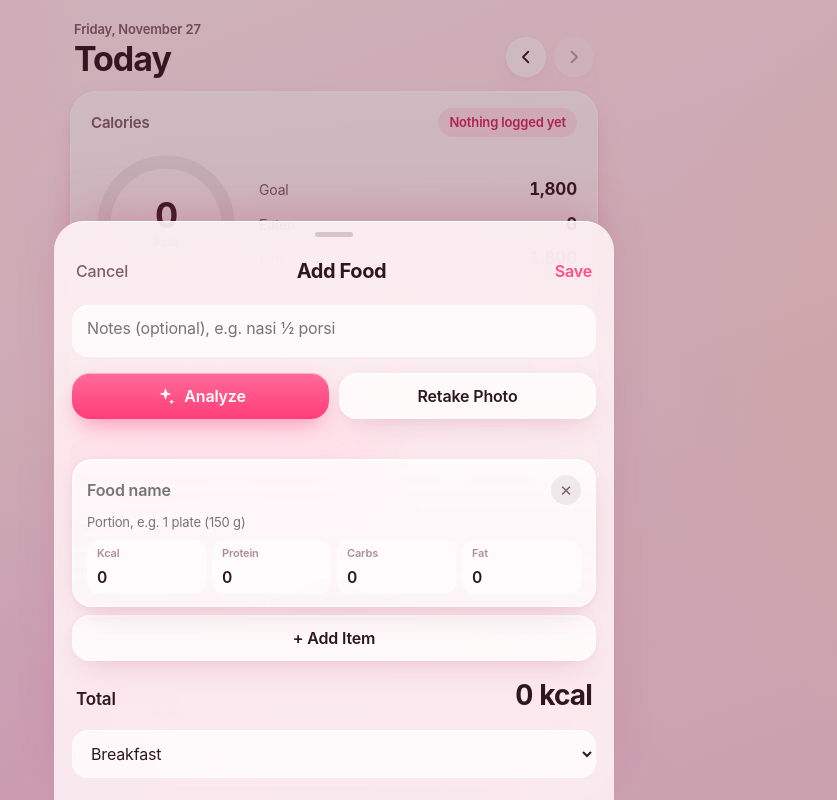
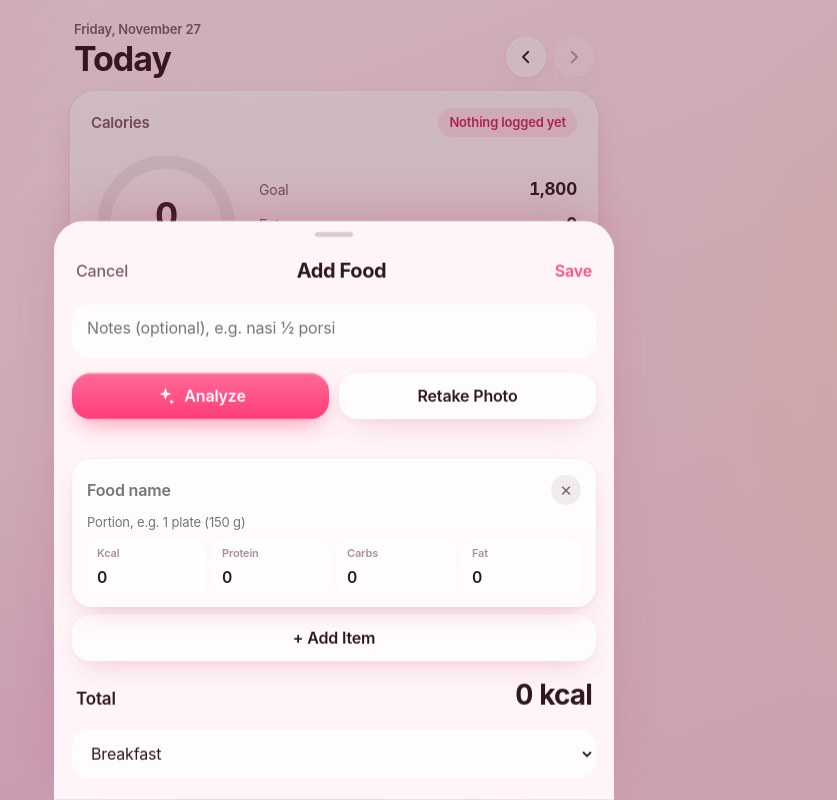
Before and after one commit to aryaputra1208-glitch/calorie-tracker, a plain HTML site: page index.html in a window 1280 px wide. Both pictures are taken after a click on the button "Manual". Shown: the whole page, without its empty margins (306-1143 px from the left). Drawn offline with Linux system fonts and the light colour scheme.

Commit message:
Smoother Add Food sheet: no backdrop blur, start slide on next frame
Co-Authored-By: Claude Opus 5.5 <noreply@anthropic.com>
Claude-Session: https://claude.ai/code/session_011qu9euKpGqhzk75Kxj1dY2

```diff
--- a/index.html
+++ b/index.html
@@ -143,8 +143,9 @@ h2{font-size:20px;font-weight:700;letter-spacing:-.02em;margin:0}
 .ov.on{opacity:1;pointer-events:auto}
 .sheet{position:fixed;left:50%;bottom:0;z-index:10;width:min(560px,100vw);max-height:92vh;overflow:auto;transform:translate(-50%,105%);
   border-radius:30px 30px 0 0;padding:10px 18px calc(env(safe-area-inset-bottom) + 22px);
-  background:rgba(255,246,249,.86);-webkit-backdrop-filter:blur(34px) saturate(180%);backdrop-filter:blur(34px) saturate(180%);border-top:.5px solid #fff;box-shadow:0 -20px 50px -20px rgba(190,60,105,.35);
+  background:#fff5f8;border-top:.5px solid #fff;will-change:transform;contain:layout paint;box-shadow:0 -20px 50px -20px rgba(190,60,105,.35);
   visibility:hidden;transition:transform .62s var(--spring),visibility 0s .62s}
+.sheet.noanim .it{animation:none}
 .sheet.on{transform:translate(-50%,0);visibility:visible;transition:transform .62s var(--spring),visibility 0s}
 input[type=number]{-moz-appearance:textfield}input::-webkit-outer-spin-button,input::-webkit-inner-spin-button{-webkit-appearance:none;margin:0}
 .grab{width:38px;height:5px;border-radius:3px;background:rgba(46,24,32,.18);margin:0 auto 12px}
@@ -401,11 +402,12 @@ $('#seg').addEventListener('click',e=>{const b=e.target.closest('button');if(!b)
 
 /* ---------- sheet ---------- */
 const blank=()=>({name:'',portion:'',kcal:0,protein:0,carbs:0,fat:0});
-function openSheet(m){
-  draft=m?JSON.parse(JSON.stringify(m)):{date:dk(day),type:autoType(),items:[],thumb:null};draft.blob=null;
+function openSheet(m,init){
+  draft=m?JSON.parse(JSON.stringify(m)):{date:dk(day),type:autoType(),items:init||[],thumb:null};draft.blob=null;
   $('#hint').value='';status('');$('#shT').textContent=m?'Edit Food':'Add Food';
   $('#mtype').innerHTML=TYPES.map(t=>`<option${t===draft.type?' selected':''}>${t}</option>`).join('');
-  setPreview(draft.thumb);renderItems();$('#ov').classList.add('on');$('#sheet').classList.add('on');$('#sheet').scrollTop=0;
+  setPreview(draft.thumb);const sh=$('#sheet');sh.classList.add('noanim');renderItems();sh.scrollTop=0;
+  requestAnimationFrame(()=>requestAnimationFrame(()=>{$('#ov').classList.add('on');sh.classList.add('on');setTimeout(()=>sh.classList.remove('noanim'),700)}));
 }
 function closeSheet(){if(busy)busy.abort();$('#ov').classList.remove('on');$('#sheet').classList.remove('on');draft=null}
 function setPreview(src){$('#photo').hidden=!src;if(src)$('#pv').src=src;$('#photo').classList.remove('busy')}
@@ -467,7 +469,7 @@ async function saveDraft(){
 
 /* ---------- events ---------- */
 $('#cam').addEventListener('change',onPhoto);$('#cam2').addEventListener('change',onPhoto);
-$('#manual').addEventListener('click',()=>{openSheet();draft.items=[blank()];renderItems()});
+$('#manual').addEventListener('click',()=>openSheet(null,[blank()]));
 $('#ana').addEventListener('click',analyze);
 $('#addIt').addEventListener('click',()=>{draft.items.push(blank());renderItems()});
 $('#cancel').addEventListener('click',closeSheet);$('#ov').addEventListener('click',closeSheet);
```
